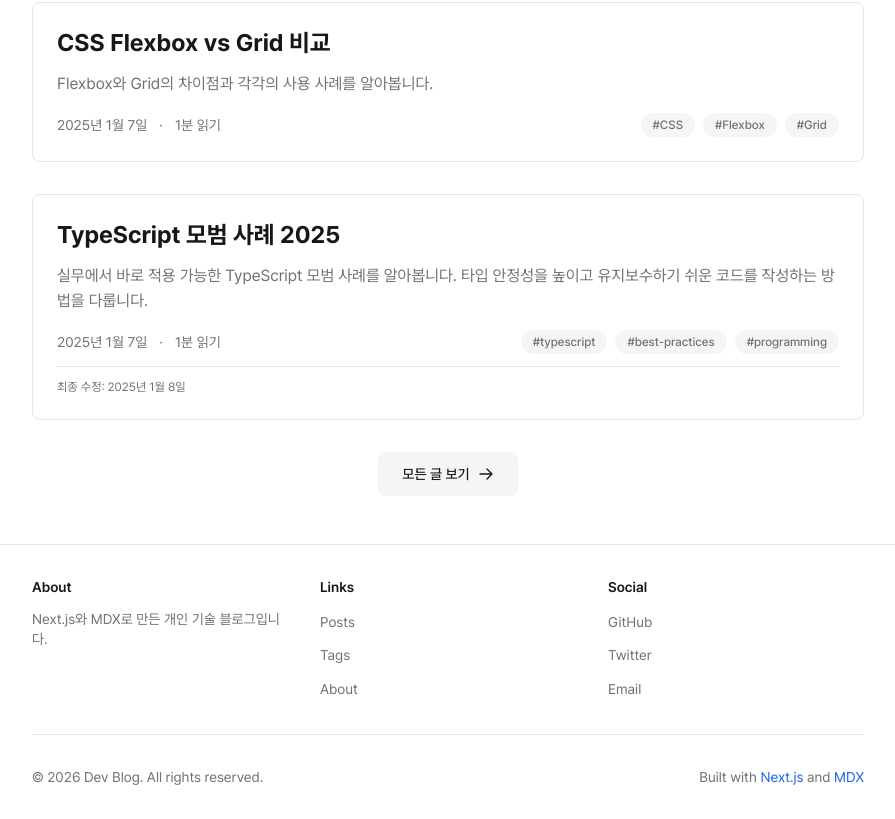
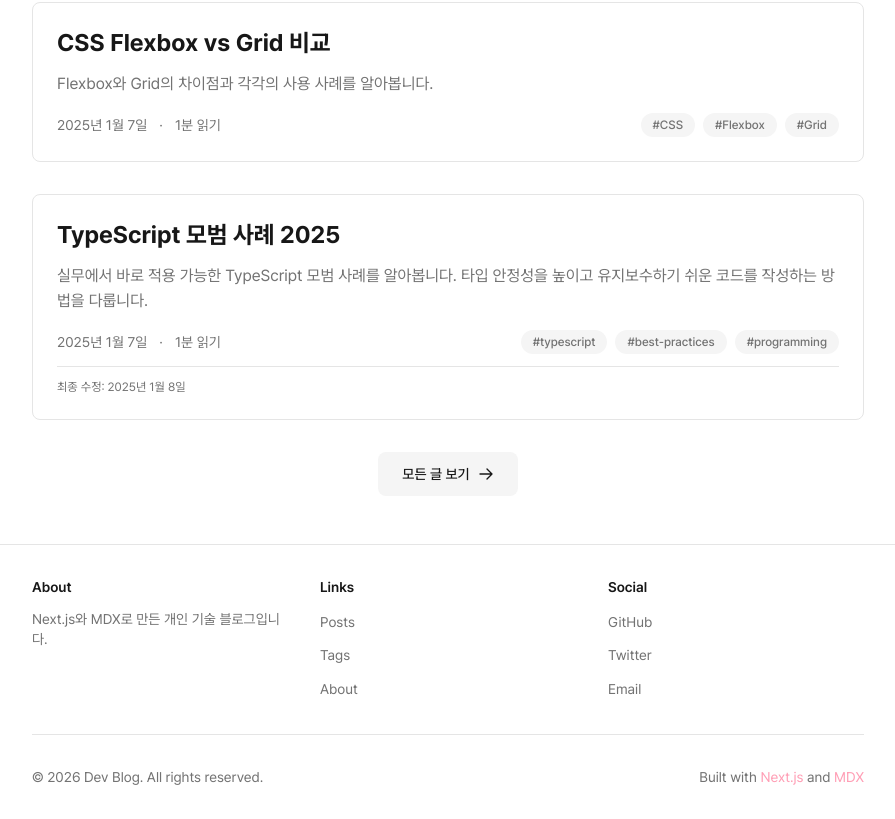
Before and after one commit to JaeHyunGround/dev-blog, a Next.js app: page / in a window 1280 px wide. Shown: the part 933-1752 px from the top of the page, without its empty margins (192-1087 px from the left). Built offline with nearby package versions, Linux system fonts and the light colour scheme; no server answers.

Commit message:
style : primary color 변경

```diff
--- a/src/app/globals.css
+++ b/src/app/globals.css
@@ -48,7 +48,7 @@
   --muted: #f5f5f5;
   --muted-foreground: #737373;
   --border: #e5e5e5;
-  --primary: #2563eb;
+  --primary: #FF9EB5;
   --primary-foreground: #ffffff;
 }
 
@@ -59,7 +59,7 @@
   --muted: #171717;
   --muted-foreground: #a3a3a3;
   --border: #262626;
-  --primary: #3b82f6;
+  --primary: #FFB6C9;
   --primary-foreground: #ffffff;
 }
 
```
